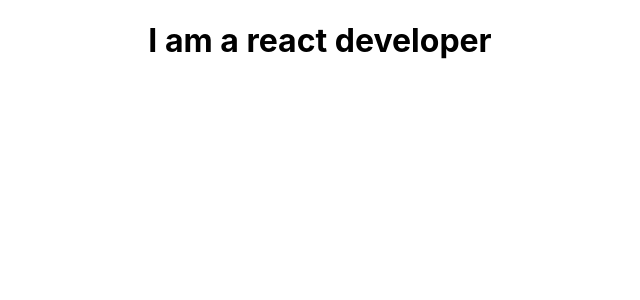
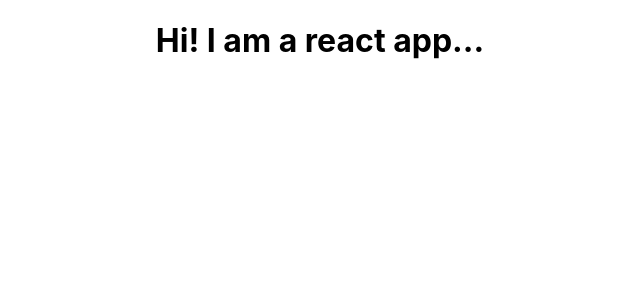
Before and after one commit to sentraja/my-app, a React (Create React App) app: page / in a window 1280 px wide. Shown: the top 300 px of the page, without its empty margins (320-960 px from the left). Built offline with nearby package versions, Linux system fonts and the light colour scheme.

Commit message:
The JSX format looks like HTML but really it is not. its a JS and using syntatical sugar which is JSX

```diff
--- a/src/App.js
+++ b/src/App.js
@@ -4,13 +4,13 @@ import './App.css';
 
 class App extends Component {
   render() {
-    // return (
-    //   <div className="App">
-    //   <h1> Hi! I am a react app...</h1>
+    return (
+      <div className="App">
+      <h1> Hi! I am a react app...</h1>
 
-    //   </div>
-    // );
-    return React.createElement('div',{className:  'App'},React.createElement('h1',null,'I am a react developer'));
+      </div>
+    );
+    // return React.createElement('div',{className:  'App'},React.createElement('h1',null,'I am a react developer'));
   }
 }
 
```
